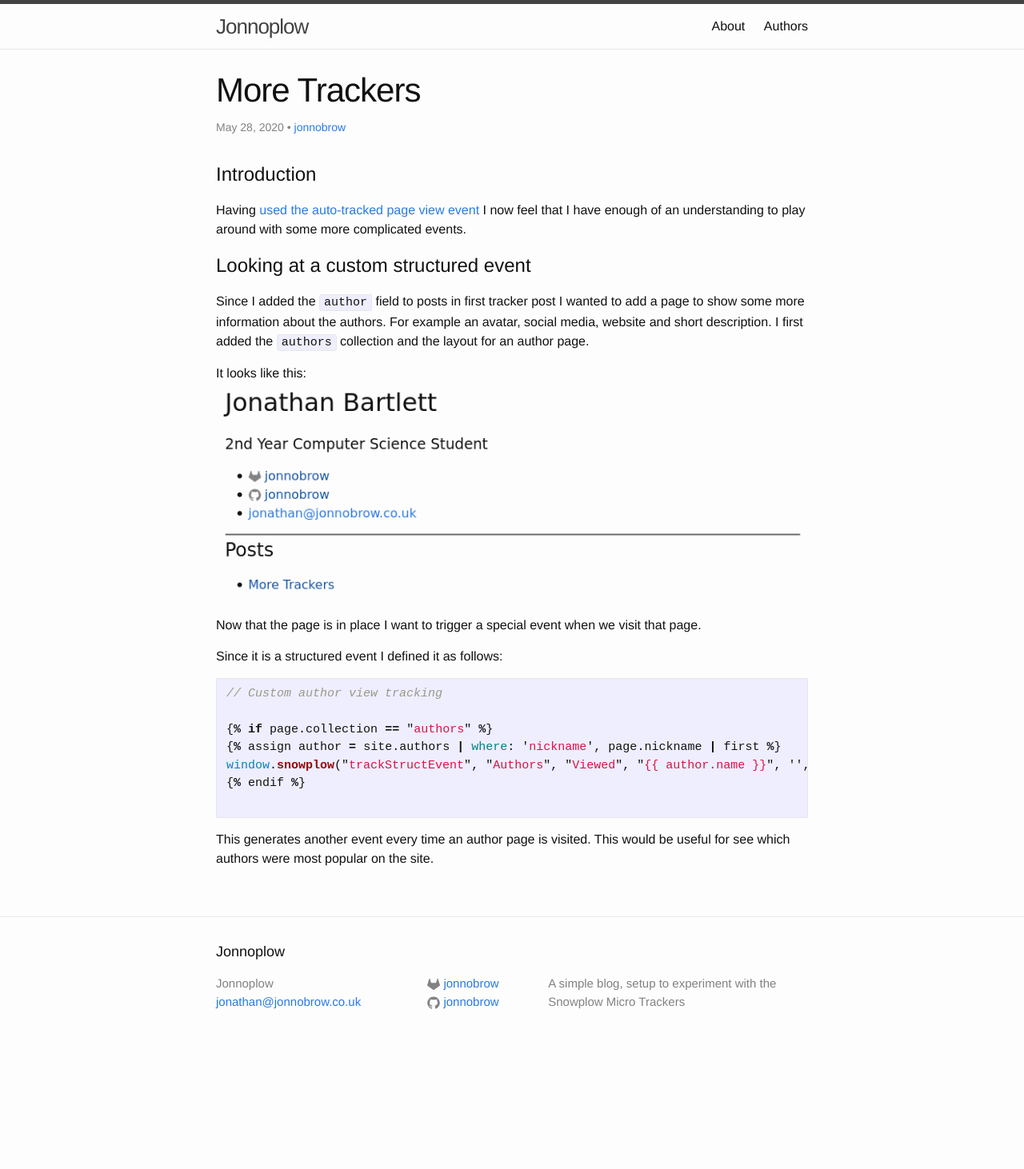
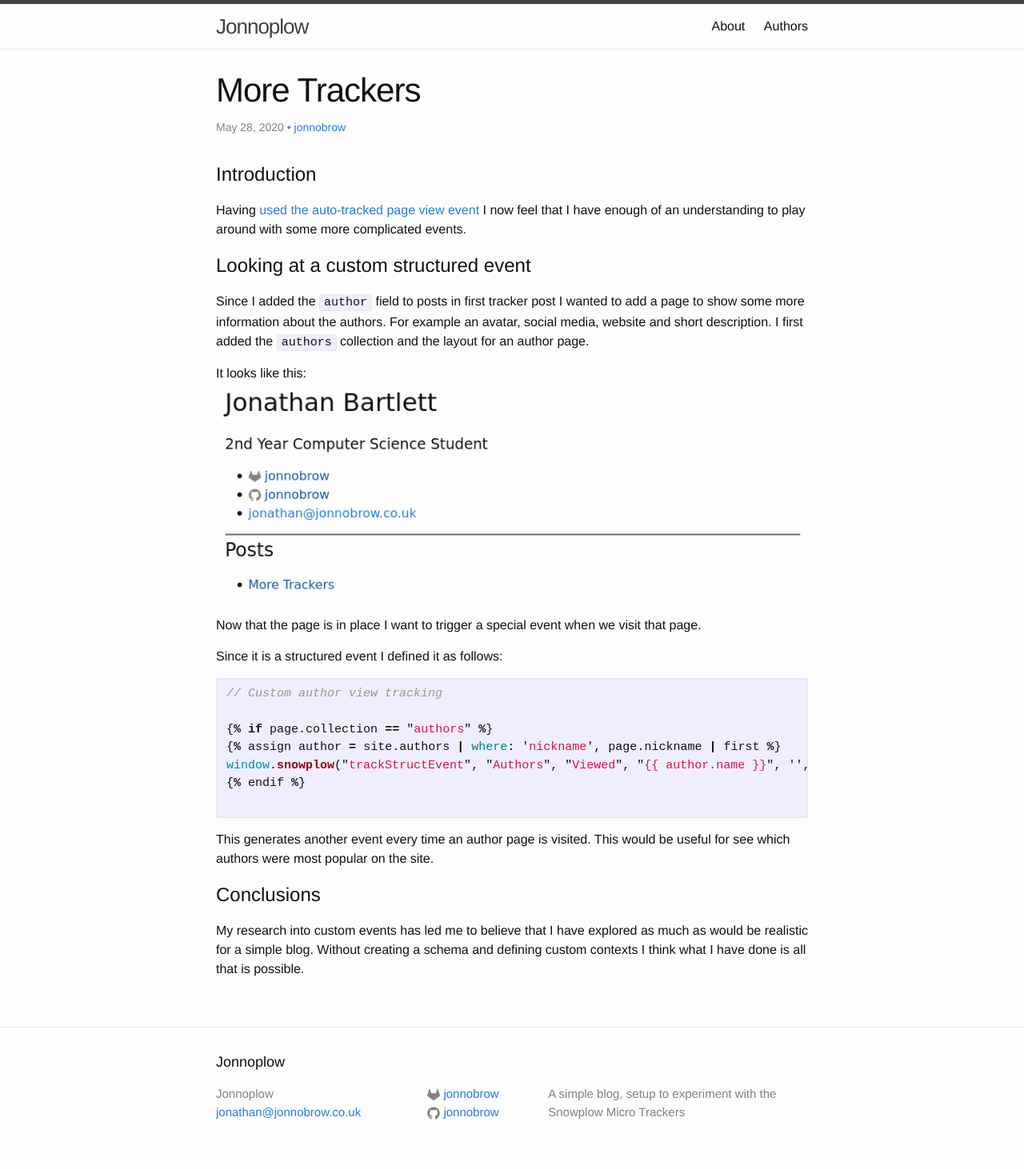
Before and after one commit to Jonnobrow/snowplow-website, a Jekyll site: the page built from _posts/2020-05-28-more-trackers.md, in a window 1280 px wide. Shown: the whole page at 80% size. Built offline with Jekyll 4.4.1, drawn with Linux system fonts in a browser that asks for light colours; before the commit the page ends 1324 px from its top, so only the background shows below that.

Commit message:
Finished

```diff
--- a/_posts/2020-05-28-more-trackers.md
+++ b/_posts/2020-05-28-more-trackers.md
@@ -34,3 +34,8 @@ window.snowplow("trackStructEvent", "Authors", "Viewed", "{{ author.name }}", ''
 
 This generates another event every time an author page is visited.
 This would be useful for see which authors were most popular on the site.
+
+# Conclusions
+
+My research into custom events has led me to believe that I have explored as much as would be realistic for a simple blog.
+Without creating a schema and defining custom contexts I think what I have done is all that is possible.
```
Also changed, not shown: README.md.
